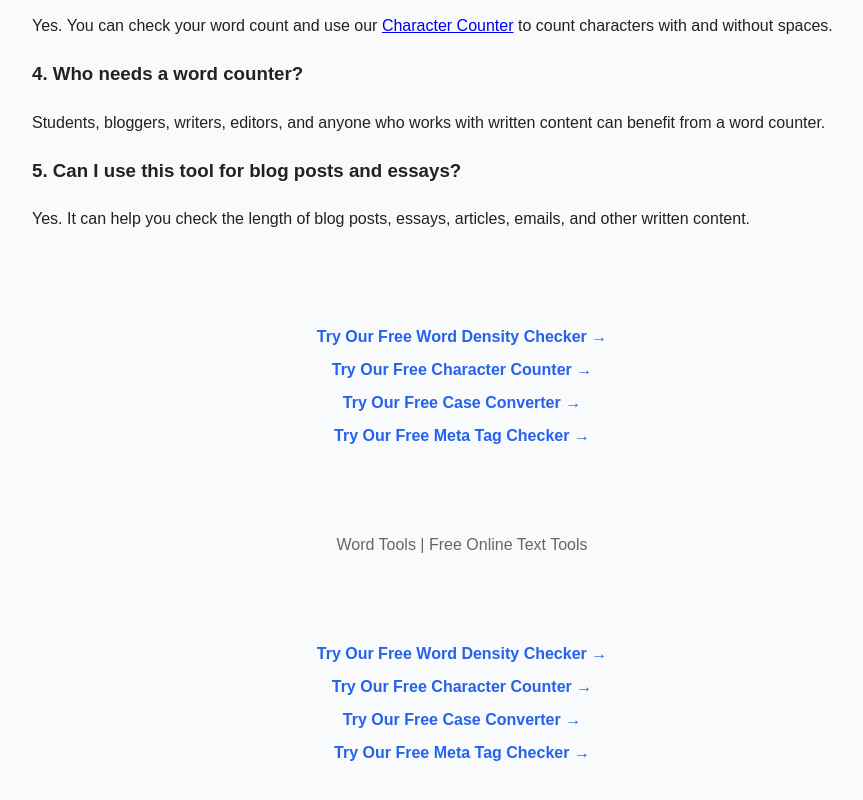
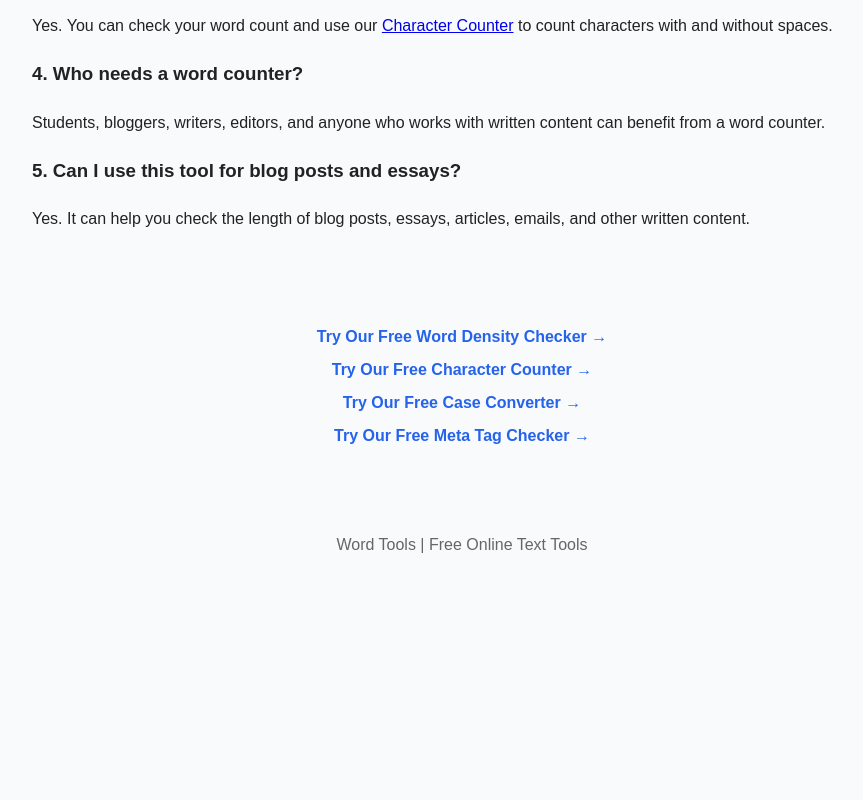
Before and after one commit to noreen918/word-tools-website, a plain HTML site: page index.html in a window 1280 px wide. Shown: the part 1682-2482 px from the top of the page, without its empty margins (178-1041 px from the left). After the commit the page ends 2277 px from the top, so only its background shows below. Drawn offline with Linux system fonts and the light colour scheme.

Commit message:
Update index.html

```diff
--- a/index.html
+++ b/index.html
@@ -444,21 +444,6 @@
 
 </script>
 
-
-<div style="text-align:center; margin:30px auto; padding:20px;">
-  <a href="word-density-checker.html" style="color:#2563eb; font-weight:bold; text-decoration:none;">
-    Try Our Free Word Density Checker →
-  </a>
-    <a href="character-counter.html" style="color:#2563eb; font-weight:bold; text-decoration:none; display:block; margin-top:15px;">
-    Try Our Free Character Counter →
-</a>
-
-<a href="case-converter.html" style="color:#2563eb; font-weight:bold; text-decoration:none; display:block; margin-top:15px;">
-    Try Our Free Case Converter →
-</a>
-
-<a href="meta-tag-checker.html" style="color:#2563eb; font-weight:bold; text-decoration:none; display:block; margin-top:15px;">
-    Try Our Free Meta Tag Checker →
 </a>
 
 </div>
```
